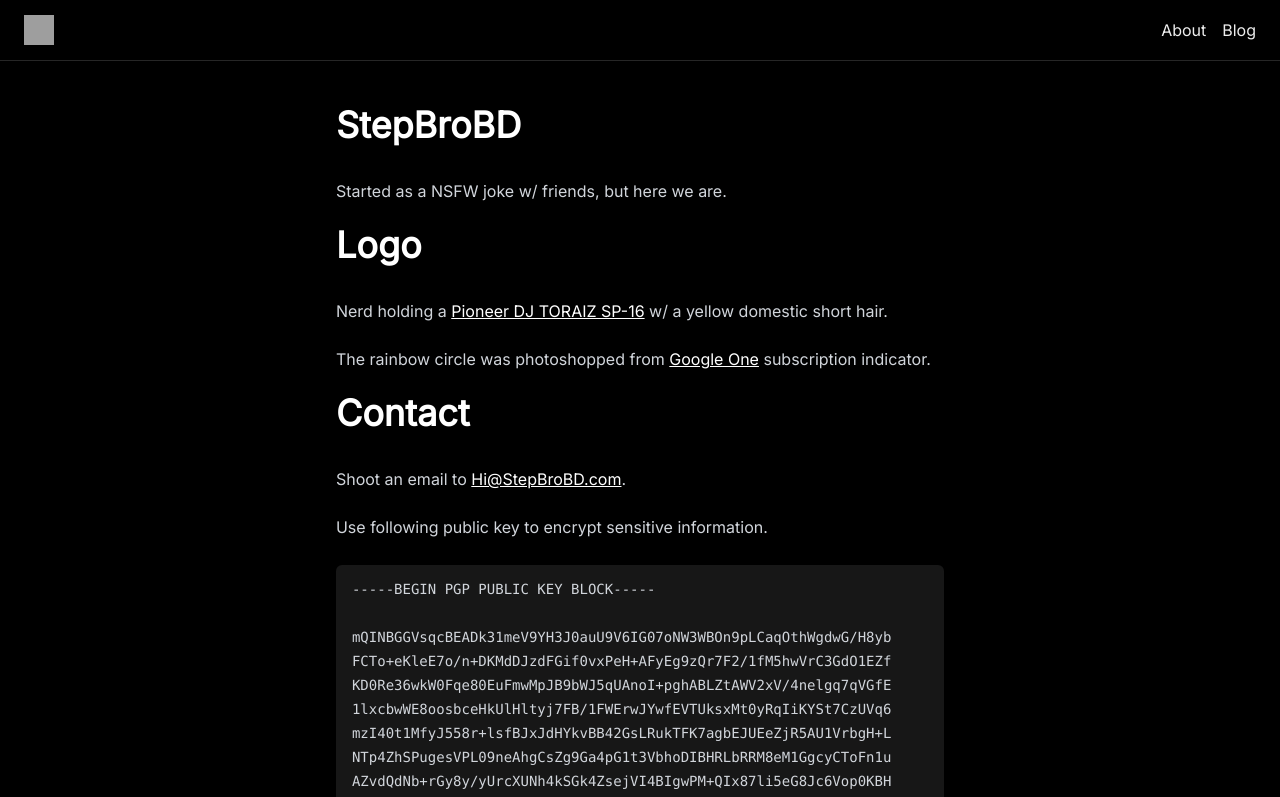
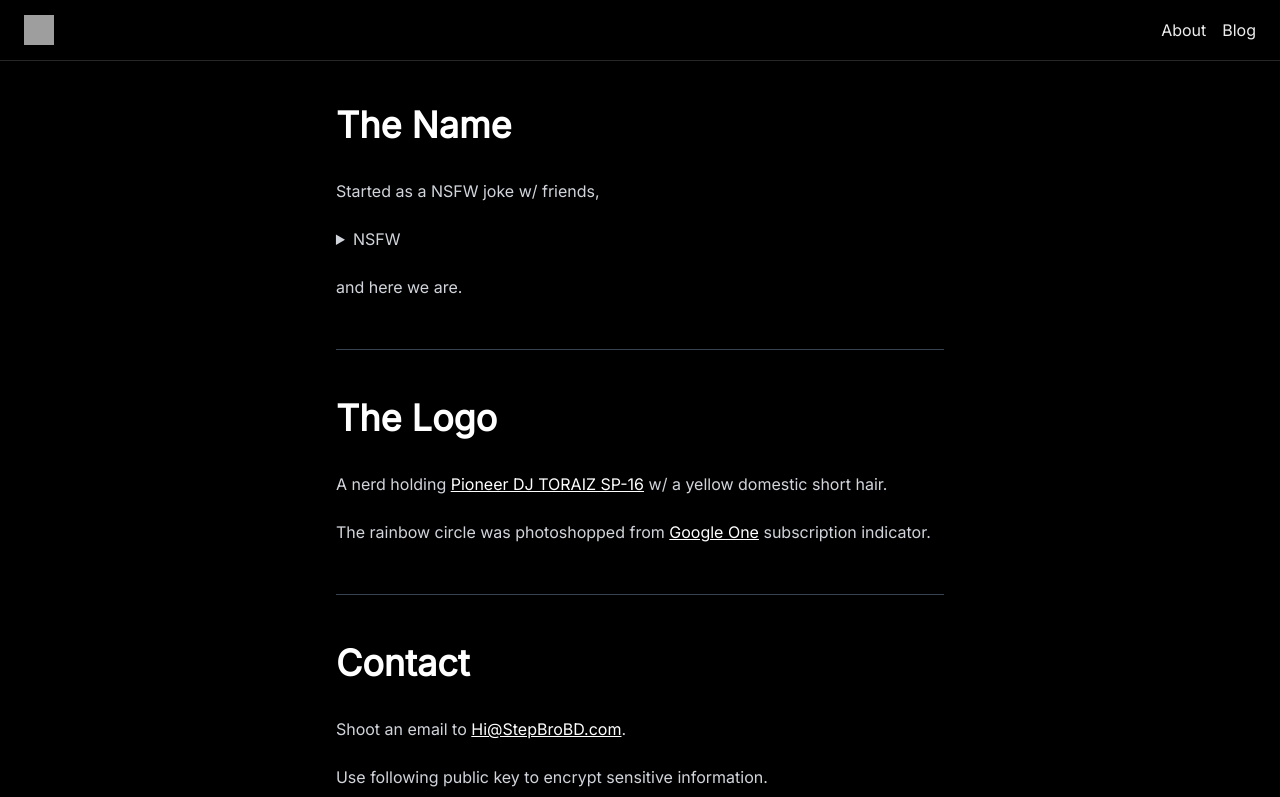
Before and after one commit to stepbrobd/stepbrobd, a Next.js app: page / in a window 1280 px wide. Shown: the top 797 px of the page. Built offline with nearby package versions, Linux system fonts and the light colour scheme; grey boxes are pictures that could not be loaded.

Commit message:
content modification

```diff
--- a/src/mdx/index.mdx
+++ b/src/mdx/index.mdx
@@ -1,12 +1,26 @@
-# StepBroBD
+# The Name
+Started as a NSFW joke w/ friends,
+<details>
+<summary>NSFW</summary>
 
-Started as a NSFW joke w/ friends, but here we are.
+    StepBro -> StepBro
 
-# Logo
+    B -> Big
 
-Nerd holding a [Pioneer DJ TORAIZ SP-16](https://www.pioneerdj.com/en-us/product/production/toraiz-sp-16/black/overview/) w/ a yellow domestic short hair.
+    D -> Dick
+</details>
+
+and here we are.
+
+---
+
+# The Logo
+
+A nerd holding [Pioneer DJ TORAIZ SP-16](https://www.pioneerdj.com/en-us/product/production/toraiz-sp-16/black/overview/) w/ a yellow domestic short hair.
 
 The rainbow circle was photoshopped from [Google One](https://one.google.com/faq) subscription indicator.
+
+---
 
 # Contact
 
```
